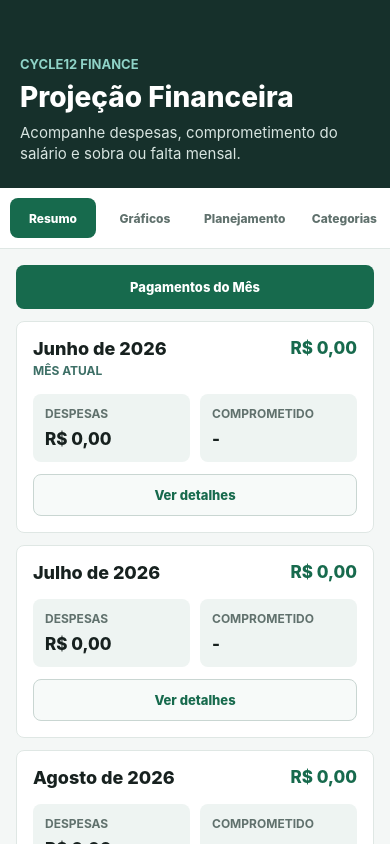
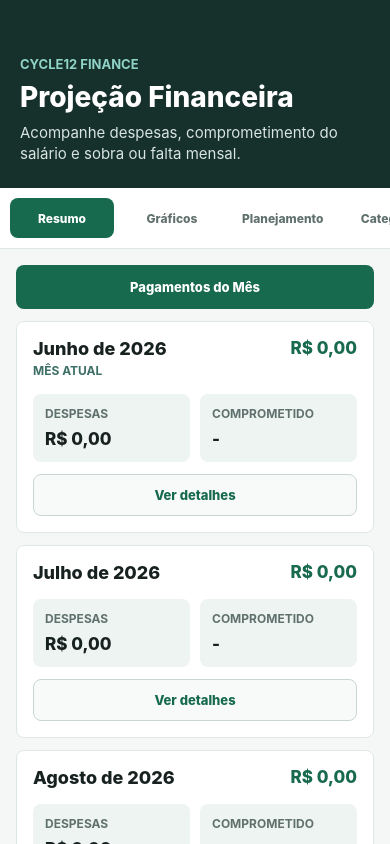
Before and after one commit to alansvieceli/cycle12-finance-app, a React Native app: screen / in a window 390 px wide. Built offline with nearby package versions, Linux system fonts and the light colour scheme.

Commit message:
feat: rename settings tab label

```diff
--- a/src/FinanceApp.tsx
+++ b/src/FinanceApp.tsx
@@ -17,7 +17,7 @@ const tabs: TabItem<AppTab>[] = [
   { id: 'charts', label: 'Gráficos' },
   { id: 'planning', label: 'Planejamento' },
   { id: 'categories', label: 'Categorias' },
-  { id: 'settings', label: 'Ajustes' },
+  { id: 'settings', label: 'Configurações' },
 ];
 
 export function FinanceApp() {
--- a/src/components/common/TabBar.tsx
+++ b/src/components/common/TabBar.tsx
@@ -64,8 +64,8 @@ const styles = StyleSheet.create({
     borderRadius: 8,
     justifyContent: 'center',
     minHeight: 40,
-    minWidth: 86,
-    paddingHorizontal: 10,
+    minWidth: 104,
+    paddingHorizontal: 12,
   },
   tabButtonActive: {
     backgroundColor: '#176a4d',
@@ -75,6 +75,7 @@ const styles = StyleSheet.create({
     fontSize: 12,
     fontWeight: '800',
     letterSpacing: 0,
+    textAlign: 'center',
   },
   tabButtonTextActive: {
     color: '#ffffff',
--- a/src/screens/SettingsScreen.tsx
+++ b/src/screens/SettingsScreen.tsx
@@ -13,7 +13,7 @@ export function SettingsScreen({ finance }: SettingsScreenProps) {
 
   return (
     <View style={styles.panel}>
-      <Text style={styles.sectionTitle}>Ajustes</Text>
+      <Text style={styles.sectionTitle}>Configurações</Text>
       {storageMessage ? (
         <Text style={styles.storageMessage}>{storageMessage}</Text>
       ) : (
```
Also changed, not shown: 4 other files (tests, documents, lock files or other folders).
